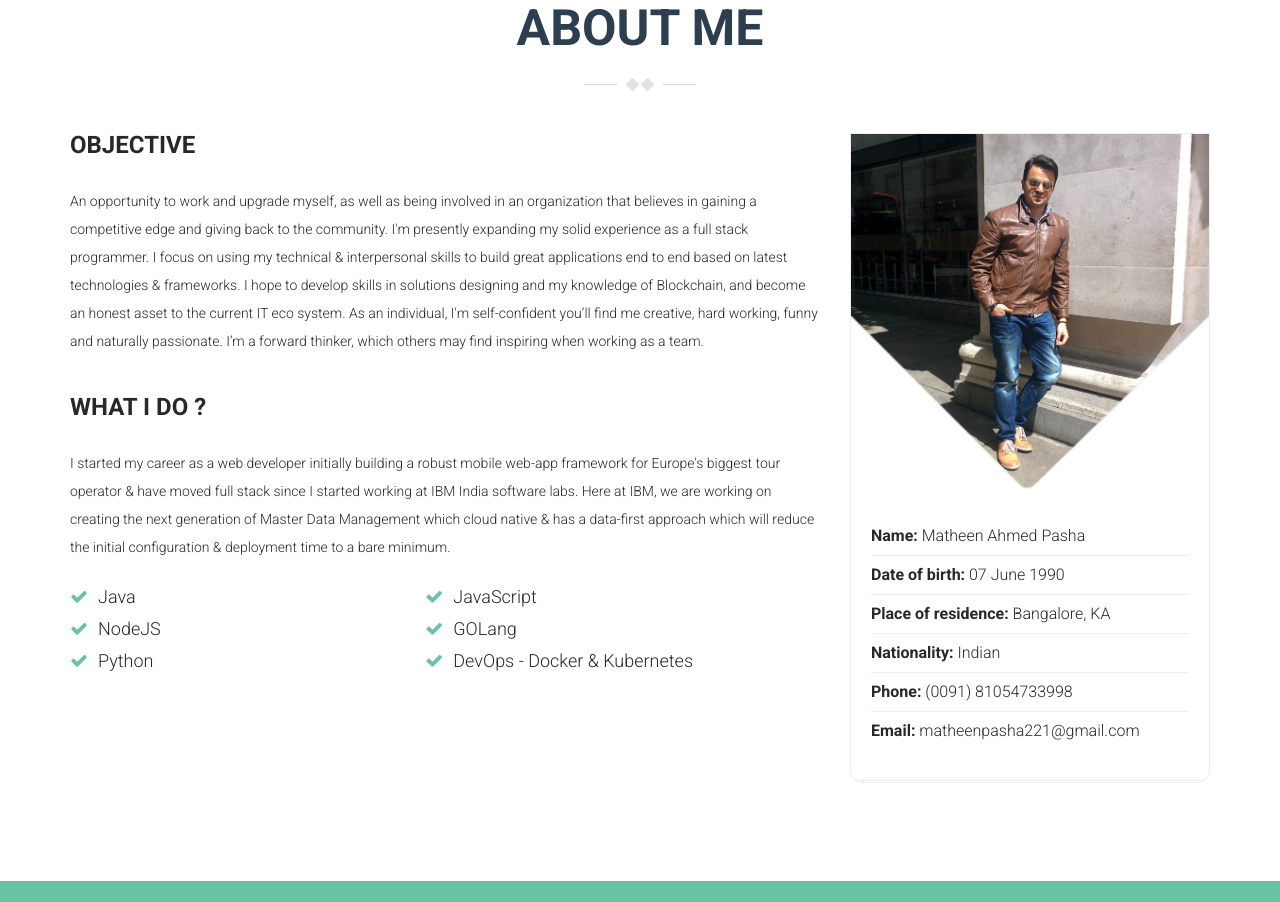
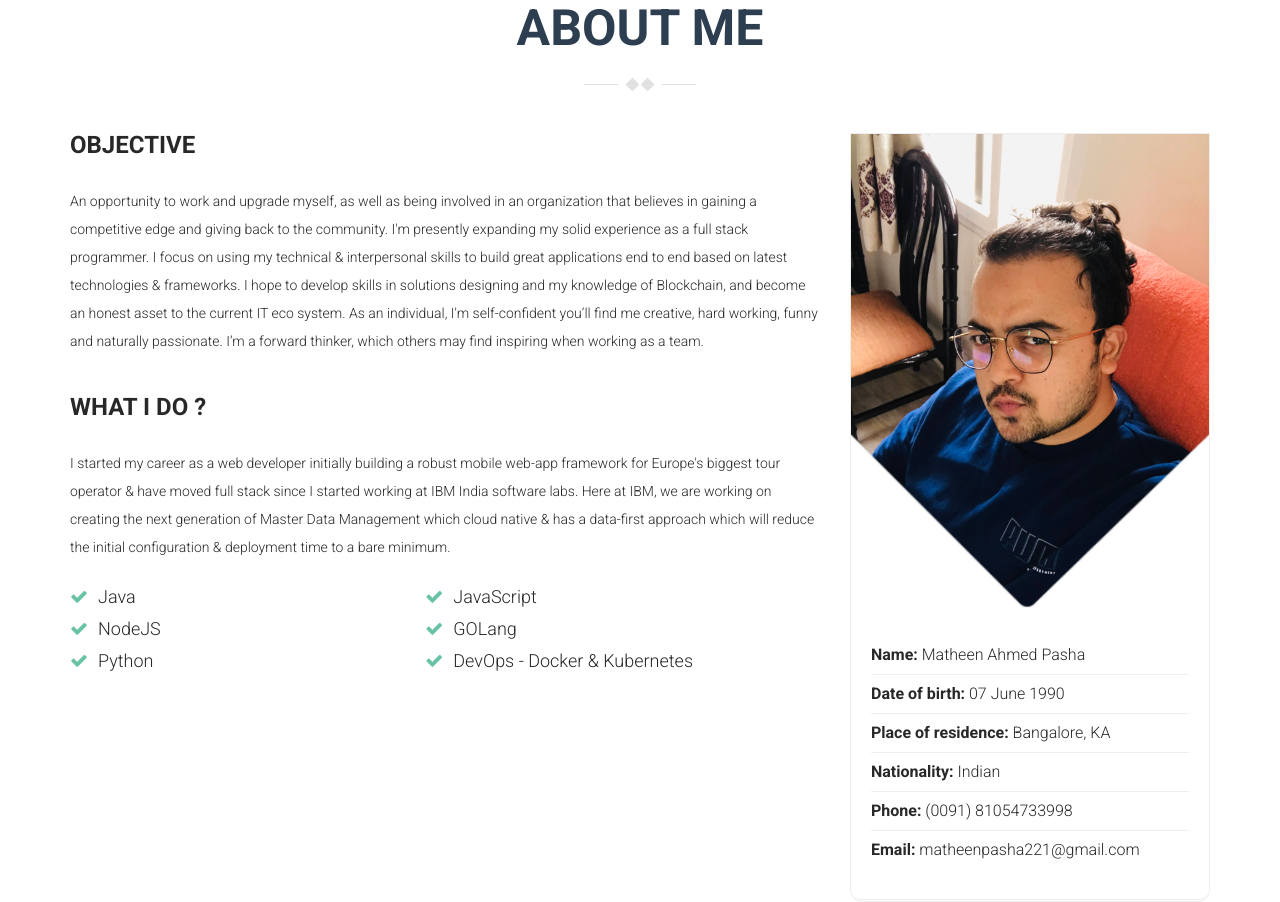
Before and after one commit to matheenpasha/matheenpasha.github.io, a plain HTML site: page index.html in a window 1280 px wide. Shown: the part 979-1881 px from the top of the page. Drawn offline with Linux system fonts and the light colour scheme.

Commit message:
Update index.html

```diff
--- a/index.html
+++ b/index.html
@@ -112,7 +112,7 @@
           <div class="col-md-4 col-md-push-8">
             <div class="biography">
               <div class="myphoto">
-                <img src="assets/images/mat.jpg" alt="">
+                <img src="assets/images/IMG_9764_Original.jpg" alt="">
               </div>
               <ul>
                 <li><strong>Name:</strong> Matheen Ahmed Pasha</li>
```
